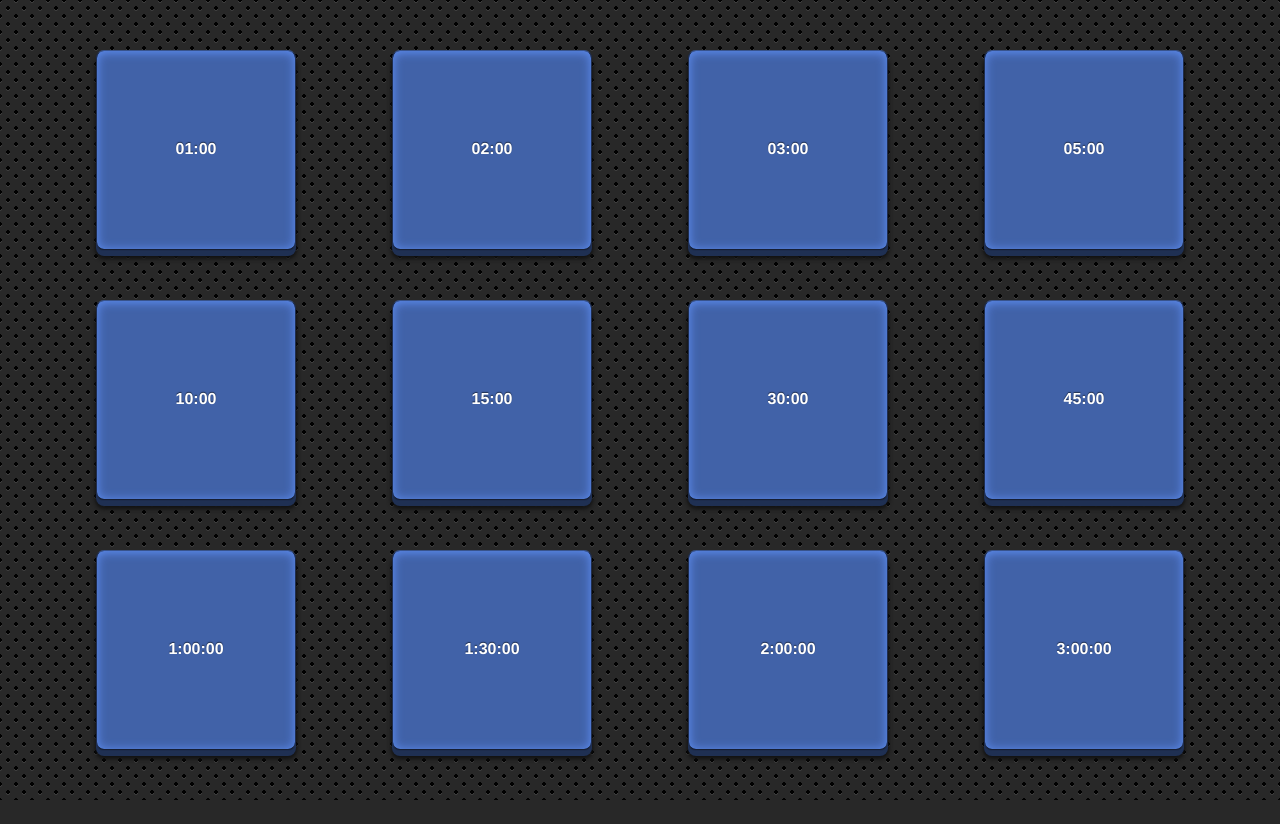
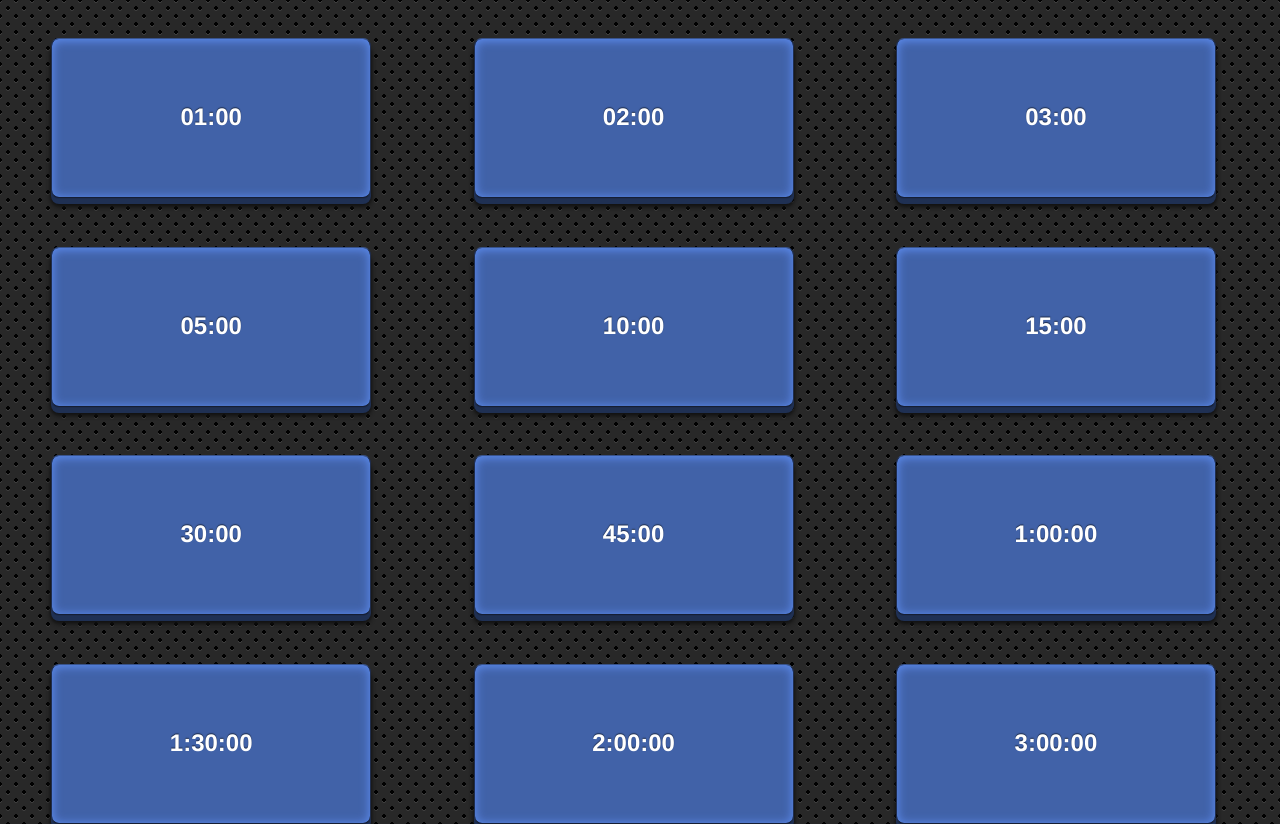
Before and after one commit to sergi/timers, a website: page www/index.html in a window 1280 px wide. Before the commit the page ends 800 px from the top, so only its background shows below. Drawn offline with Linux system fonts and the light colour scheme.

Commit message:
Implemented liquid layout with CSS. Bump to version 0.3.

```diff
--- a/www/css/app.css
+++ b/www/css/app.css
@@ -14,6 +14,7 @@ html,body
     moz-box-sizing: border-box;
     webkit-box-sizing: border-box;
 }
+
 body
 {
     background: radial-gradient(black 15%, transparent 16%) 0 0,
@@ -23,7 +24,20 @@ body
     background-color: #282828;
     background-size: 16px 16px;
     font-size: 100%;
+    overflow: hidden;
 }
+button {
+    width: 25%;
+    height: 20%;
+    margin-left: 4%;
+    margin-right: 4%;
+    margin-top: 3%;
+    margin-bottom: 2%;
+    float: left;
+    display: block;
+    font: bold 150% "helvetica neue", helvetica, arial, sans-serif;
+}
+
 button.punch
 {
     background: #4162a8;
@@ -35,14 +49,10 @@ button.punch
     border-top: 1px solid #38538c;
     box-shadow: inset 0 1px 10px 1px #5c8bee, 0px 1px 0 #1d2c4d, 0 6px 0px #1f3053, 0 8px 4px 1px #111111;
     color: #fff;
-    font: bold 1em/1 "helvetica neue", helvetica, arial, sans-serif;
-    height: 20%;
     margin-bottom: 10px;
     padding: 10px 0 12px 0;
-    position: absolute;
     text-align: center;
     text-shadow: 0px -1px 1px #1e2d4d;
-    width: 90%;
 }
 
 .punch.red {
@@ -68,11 +78,6 @@ button.punch:hover, button.punch:active
     box-shadow: inset 0 0px 20px 1px #87adff, 0px 1px 0 #1d2c4d, 0 6px 0px #1f3053, 0 8px 4px 1px #111111;
     cursor: pointer;
 }
-li button
-{
-    height: 20%;
-    width: 20%;
-}
 
 @keyframes redPulse {
 from {
--- a/www/index.html
+++ b/www/index.html
@@ -13,28 +13,19 @@
     <link rel="stylesheet" href="css/app.css">
   </head>
   <body>
-    <!--
-    <div id="wrapper">
-        <div>
-            <button class="punch" data-time="1">01:00</button>
-            <button class="punch" data-time="5">05:00</button>
-            <button class="punch" data-time="30">30:00</button>
-            <button class="punch" data-time="">nul</button>
-        </div>
-        <div>
-            <button class="punch" data-time="2">02:00</button>
-            <button class="punch" data-time="10">10:00</button>
-            <button class="punch" data-time="45">45:00</button>
-            <button class="punch" data-time=""></button>
-        </div>
-        <div>
-            <button class="punch" data-time="3">03:00</button>
-            <button class="punch" data-time="15">15:00</button>
-            <button class="punch" data-time="60">1:00:00</button>
-            <button class="punch" data-time=""></button>
-        </div>
-    </div>
-    -->
+    <button id="btn_0" class="punch" data-time="1">01:00</button>
+    <button id="btn_4" class="punch" data-time="2">02:00</button>
+    <button id="btn_7" class="punch" data-time="3">03:00</button>
+    <button id="btn_1" class="punch" data-time="5">05:00</button>
+    <button id="btn_5" class="punch" data-time="10">10:00</button>
+    <button id="btn_8" class="punch" data-time="15">15:00</button>
+    <button id="btn_2" class="punch" data-time="30">30:00</button>
+    <button id="btn_6" class="punch" data-time="45">45:00</button>
+    <button id="btn_9" class="punch" data-time="60">1:00:00</button>
+    <button id="btn_3" class="punch" data-time="90">1:30:00</button>
+    <button id="btn_10" class="punch" data-time="120">2:00:00</button>
+    <button id="btn_11" class="punch" data-time="180">3:00:00</button>
+
     <script type="text/javascript" data-main="js/init.js" src="js/lib/require.js"></script>
   </body>
 </html>
--- a/www/js/app.js
+++ b/www/js/app.js
@@ -42,6 +42,7 @@ define(function(require) {
                         return;
                     }
                 }
+                alarmSound.pause();
                 clearInterval(loop);
                 loop = null;
             }
@@ -54,40 +55,11 @@ define(function(require) {
         }
     }
 
-    function createButton(id, x, y, side, maxTime) {
-        var btn = document.createElement("button");
-        btn.id = id;
-        btn.className = "punch";
-        btn.setAttribute("style", "width:" + side + "px;" + "height:" + side +
-                         "px;" + "top:" + y + "px;" + "left:" + x + "px;");
-        return btn;
+    var btns = document.body.getElementsByTagName("button");
+    for(var i=0; i<btns.length; i++) {
+        var id = btns[i].id;
+        var maxTime = parseInt(btns[i].getAttribute("data-time")) * 60 * 1000;
+        buttons[id] = new Button(id, maxTime)
     }
 
-
-    var width = window.innerWidth;
-    var height = window.innerHeight;
-    var r, c, side, rowWidth, rowHeight, blankWidth, blankHeight;
-
-    r = width > height ? 4 : 3;
-    c = width > height ? 3 : 4;
-    side = Math.ceil(0.25 * (width > height ? height : width));
-    rowWidth = side * r;
-    rowHeight = side * c;
-    blankWidth = (width - rowWidth) / (r + 1);
-    blankHeight = (height - rowHeight) / (c + 1);
-
-    var times = [1, 2, 3, 5, 10, 15, 30, 45, 60, 90, 120, 180];
-    for (var i=0, k=0; i<c; i++) {
-        for (var j=0; j<r; j++) {
-            var x = (side * j) + blankWidth * (j + 1)
-            var y = (side * i) + blankHeight * (i + 1)
-            var time = times[k++] || null;
-            var id = idCounter++;
-
-            var maxTime = time ? time * 60 * 1000 : null;
-
-            document.body.appendChild(createButton(id, x, y, side));
-            buttons[id] = new Button(id, maxTime);
-        }
-    }
 });
--- a/www/js/button.js
+++ b/www/js/button.js
@@ -1,5 +1,4 @@
 "use strict";
-
 
 function padLeft(string,pad,length){
     return (new Array(length+1).join(pad)+string).slice(-length);
```
